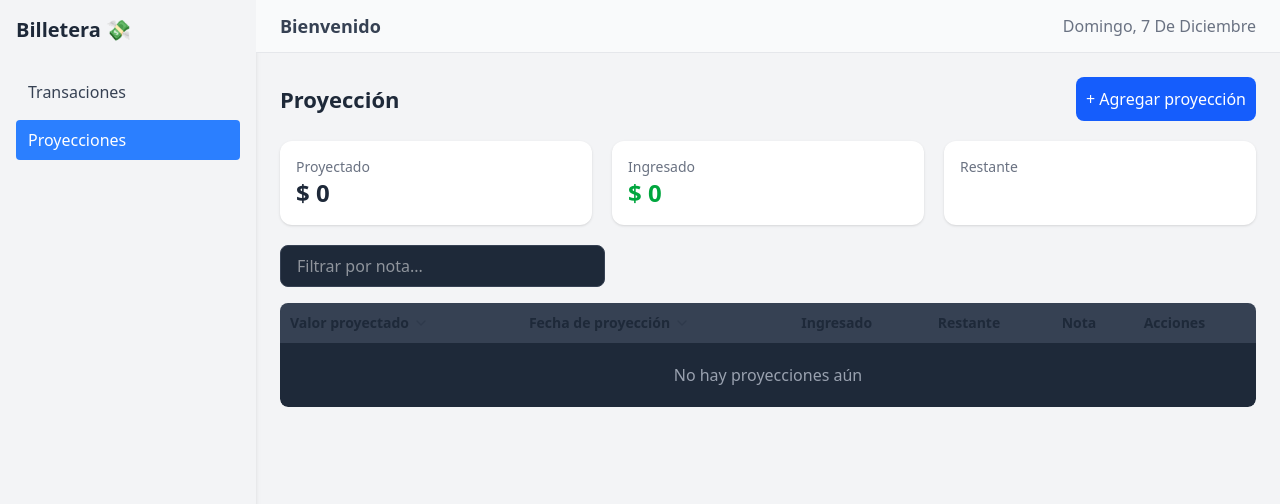
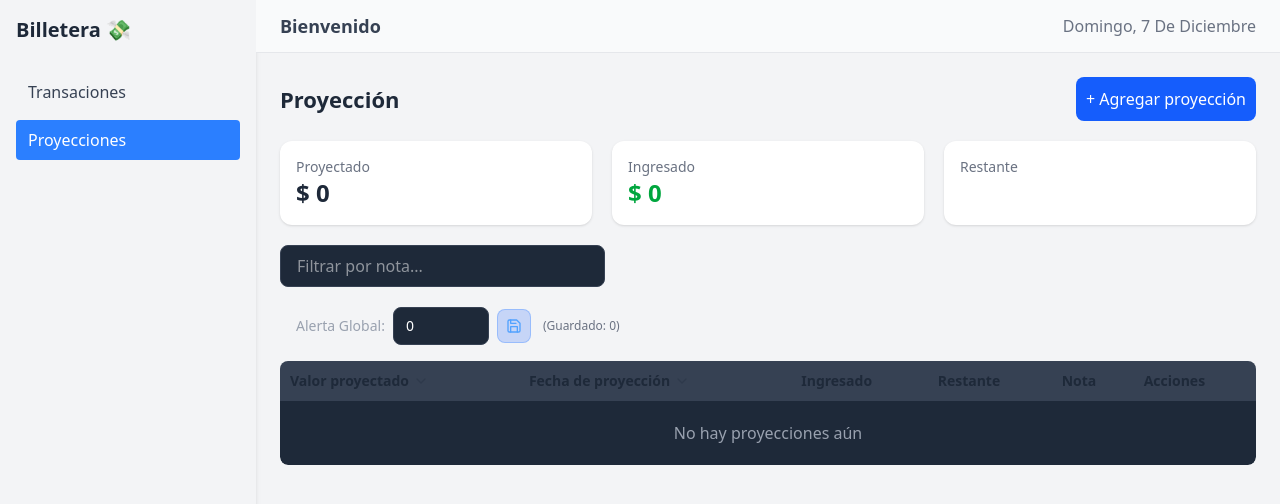
Before and after one commit to juan982610/wallet-tasks, a React (Vite) app: page /project in a window 1280 px wide. Shown: the top 504 px of the page. Built offline with nearby package versions, Linux system fonts and the light colour scheme; the HTML template or start-up script is replaced by a standard one.

Commit message:
finaly proyection page

```diff
--- a/src/components/projects/ProjectTable.jsx
+++ b/src/components/projects/ProjectTable.jsx
@@ -1,6 +1,20 @@
 import { ProjectsRow } from "./ProjectsRow"
 
-export function ProjectTable({ rows, onEdit, onDelete, sortOrder, onSort, filter, onFilterChange }) {
+import { useState, useEffect } from "react"
+export function ProjectTable({ rows, onEdit, onDelete, sortOrder, onSort, filter, onFilterChange, alertLimit, onSaveAlertLimit }) {
+    const [localLimit, setLocalLimit] = useState(alertLimit);
+
+    useEffect(() => {
+        setLocalLimit(alertLimit);
+    }, [alertLimit]);
+
+    const handleLimitChange = (e) => {
+        setLocalLimit(e.target.value);
+    };
+
+    const saveLimit = () => {
+        onSaveAlertLimit(Number(localLimit));
+    };
 
     const renderSortIcon = (field) => {
         if (sortOrder.field !== field) return <svg className="opacity-30" xmlns="http://www.w3.org/2000/svg" width="16" height="16" viewBox="0 0 24 24" fill="none" stroke="currentColor" strokeWidth="2" strokeLinecap="round" strokeLinejoin="round"><path d="m6 9 6 6 6-6" /></svg>; // Default or neutral icon if needed, or nothing.
@@ -18,10 +32,31 @@ export function ProjectTable({ rows, onEdit, onDelete, sortOrder, onSort, filter
                 <input
                     type="text"
                     placeholder="Filtrar por nota..."
-                    className="w-full md:w-1/3 bg-gray-800 text-white rounded-lg px-4 py-2 outline-none focus:ring-2 focus:ring-blue-500 transition-all border border-gray-700"
+                    className="mb-[20px] w-full md:w-1/3 bg-gray-800 text-white rounded-lg px-4 py-2 outline-none focus:ring-2 focus:ring-blue-500 transition-all border border-gray-700"
                     value={filter}
                     onChange={(e) => onFilterChange(e.target.value)}
                 />
+
+                <div className="flex items-center gap-2 mt-2 md:mt-0 md:ml-4">
+                    <span className="text-sm text-gray-400">Alerta Global:</span>
+                    <input
+                        type="number"
+                        className="w-24 bg-gray-800 text-white rounded-lg px-3 py-2 outline-none focus:ring-2 focus:ring-blue-500 border border-gray-700 text-sm"
+                        value={localLimit}
+                        onChange={handleLimitChange}
+                        placeholder="0"
+                    />
+                    <button
+                        onClick={saveLimit}
+                        className="p-2 bg-blue-600/20 text-blue-400 border border-blue-500/30 rounded-lg hover:bg-blue-600/30 transition-colors"
+                        title="Guardar Alerta"
+                    >
+                        <svg xmlns="http://www.w3.org/2000/svg" width="16" height="16" viewBox="0 0 24 24" fill="none" stroke="currentColor" strokeWidth="2" strokeLinecap="round" strokeLinejoin="round"><path d="M19 21H5a2 2 0 0 1-2-2V5a2 2 0 0 1 2-2h11l5 5v11a2 2 0 0 1-2 2z" /><polyline points="17 21 17 13 7 13 7 21" /><polyline points="7 3 7 8 15 8" /></svg>
+                    </button>
+                    <span className="text-xs text-gray-500 ml-1">
+                        (Guardado: {alertLimit})
+                    </span>
+                </div>
             </div>
 
             <table className="w-full overflow-hidden rounded-lg">
@@ -68,6 +103,7 @@ export function ProjectTable({ rows, onEdit, onDelete, sortOrder, onSort, filter
                                 row={row}
                                 onEdit={onEdit}
                                 onDelete={onDelete}
+                                alertLimit={alertLimit}
                             />
                         ))
                     )}
--- a/src/components/projects/ProjectsRow.jsx
+++ b/src/components/projects/ProjectsRow.jsx
@@ -1,17 +1,94 @@
 import { formatCOP } from "../../utils/formatMoney";
 import { formatDateISOToHuman } from "../../utils/formatDate";
 
-export function ProjectsRow({ row, onEdit, onDelete }) {
+export function ProjectsRow({ row, onEdit, onDelete, alertLimit }) {
     const projected = parseFloat(row.projectedValue) || 0;
     const entered = parseFloat(row.enteredValue) || 0;
     const remaining = projected - entered;
 
+    // --- Helper Logic ---
+    const now = new Date();
+    // Normalize to midnight to avoid time issues
+    now.setHours(0, 0, 0, 0);
+
+    // Parse projection date (assuming it's YYYY-MM-DD or similar ISO)
+    // Note: 'date' comes from input type="date", usually "YYYY-MM-DD"
+    // We treat it as local date or UTC midnight? Usually local simple date.
+    // Let's create a date object from the string and reset time.
+    const projDate = new Date(row.date);
+    // Fix timezone offset issue common with "YYYY-MM-DD" parsing in JS (it treats as UTC)
+    // A simple trick is to append "T00:00:00" if it's just "YYYY-MM-DD" or use split.
+    // Let's rely on standard parsing but ensure we compare days properly.
+    // Using a simpler diff approach:
+    const diffTime = projDate.getTime() - now.getTime();
+    const diffDays = Math.ceil(diffTime / (1000 * 60 * 60 * 24)); // Days remaining
+
+    // Styles
+    const styleYellow = "bg-yellow-500/10 text-yellow-400 border border-yellow-500/30"; // Without rounded
+    const styleRed = "bg-red-500/10 text-red-400 border border-red-500/30";       // Without rounded
+    const textGreen = "bg-green-500/10 text-green-500 border border-green-500/30";
+    const textNormal = "text-slate-100 border border-slate-700/60";
+    const textMuted = "text-slate-400 border border-slate-700/60";
+
+    // 1. Date Column Logic
+    let dateClass = textNormal;
+    if (diffDays > 30) {
+        dateClass = textGreen;
+    } else if (diffDays > 15) {
+        // 15 < diffDays <= 30
+        dateClass = styleYellow;
+    } else {
+        // diffDays <= 15
+        dateClass = styleRed;
+    }
+
+    // 2. Entered Column Logic
+    let enteredClass = textNormal;
+    if (diffDays > 30) {
+        enteredClass = textGreen;
+    } else if (diffDays > 15) {
+        enteredClass = styleYellow;
+    } else {
+        // diffDays <= 15
+        const percentage = projected > 0 ? (entered / projected) : 0;
+        if (percentage >= 0.9) {
+            enteredClass = textGreen;
+        } else if (percentage > 0.6) {
+            // 60% < x < 90% (Strictly: > 60% and < 90%)
+            // Plan said: 60% < Entered < 90% -> Yellow
+            enteredClass = styleYellow;
+        } else {
+            // <= 60% -> Red
+            enteredClass = styleRed;
+        }
+    }
+
+    // 3. Projected Value Logic
+    // If Projected > AlertLimit -> Red Text
+    // Note: alertLimit comes from prop
+    const projectedClass = (alertLimit > 0 && projected > alertLimit)
+        ? "bg-red-500/10 text-red-400 border border-red-500/30"
+        : textNormal;
+
+    // 4. Remaining Logic
+    // If remaining <= 0 -> Green
+    const remainingClass = remaining <= 0 ? "bg-green-500/10 text-green-500 border border-green-500/30" : "text-slate-100 font-semibold border border-slate-700/60";
+
+
     return (
         <tr className="text-sm border-t border-slate-700/60 hover:bg-slate-800/60 transition-colors bg-gray-800">
-            <td className="text-left p-[10px] text-slate-100">{formatCOP(projected)}</td>
-            <td className="text-left p-[10px] text-slate-400">{formatDateISOToHuman(row.date)}</td>
-            <td className="text-left p-[10px] text-slate-100">{formatCOP(entered)}</td>
-            <td className="text-left p-[10px] text-slate-100 font-semibold">{formatCOP(remaining)}</td>
+            <td className={`text-left p-[10px] ${projectedClass}`}>{formatCOP(projected)}</td>
+            <td className={`text-left p-[10px] ${dateClass}`}>
+                <span className={`px-2 py-1 `}>
+                    {formatDateISOToHuman(row.date)}
+                </span>
+            </td>
+            <td className={`text-left p-[10px] ${enteredClass}`}>
+                <span className={`px-2 py-1 `}>
+                    {formatCOP(entered)}
+                </span>
+            </td>
+            <td className={`text-left p-[10px] ${remainingClass}`}>{formatCOP(remaining)}</td>
             <td className="text-left p-[10px] text-slate-300">{row.note || "—"}</td>
             <td className="text-left p-[10px]">
                 <div className="flex items-center gap-2">
--- a/src/pages/Project.jsx
+++ b/src/pages/Project.jsx
@@ -17,6 +17,17 @@ export default function Projects() {
     handleSort,
     stats
   } = useProjections();
+
+  // Global Alert Limit State
+  const [alertLimit, setAlertLimit] = useState(() => {
+    const saved = localStorage.getItem("projectionAlertLimit");
+    return saved ? Number(saved) : 0;
+  });
+
+  const handleSaveAlertLimit = (val) => {
+    setAlertLimit(val);
+    localStorage.setItem("projectionAlertLimit", val);
+  };
 
   const [isModalOpen, setIsModalOpen] = useState(false)
   const [selectedProjection, setSelectedProjection] = useState(null)
@@ -93,6 +104,8 @@ export default function Projects() {
         onSort={handleSort}
         filter={filter}
         onFilterChange={setFilter}
+        alertLimit={alertLimit}
+        onSaveAlertLimit={handleSaveAlertLimit}
       />
 
       <ProjectionModal
```
